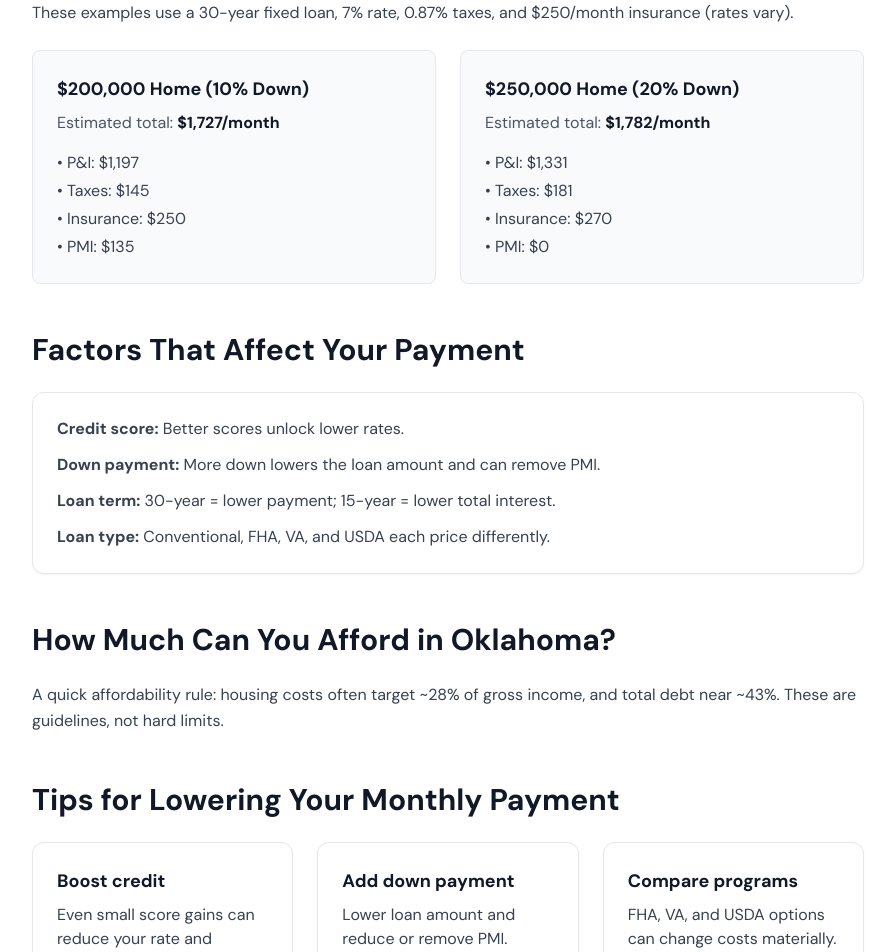
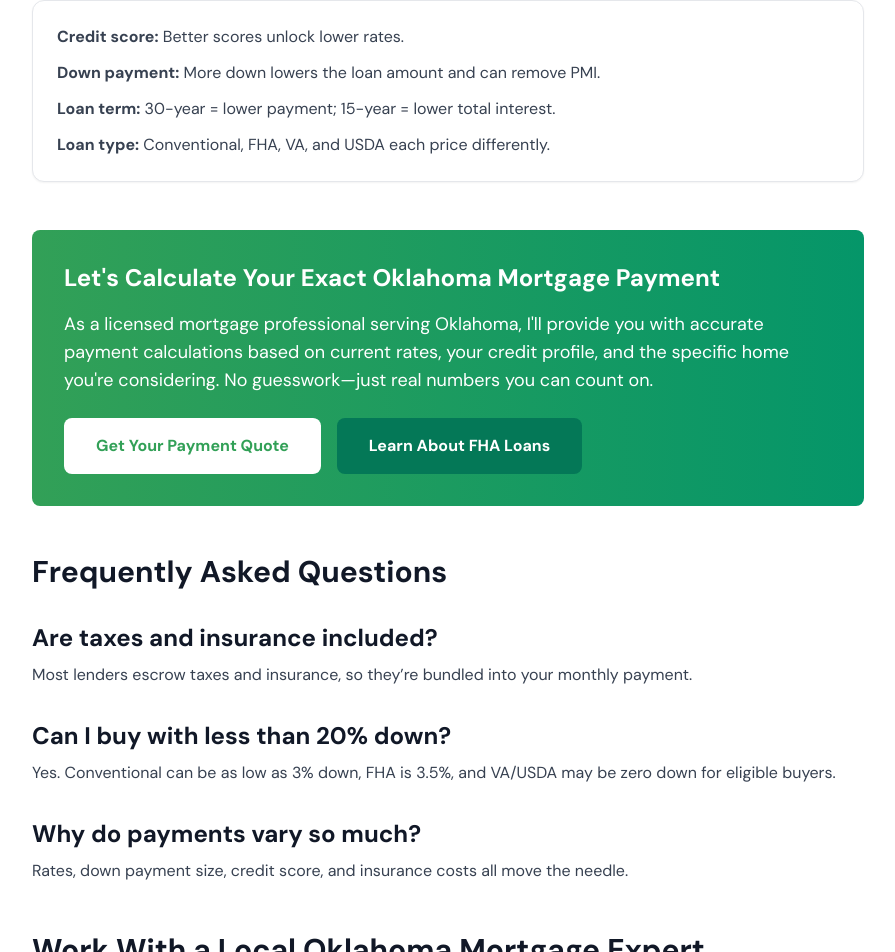
Before and after one commit to colin357/DanielHomeLoans, a Next.js app: page /articles/mortgage-calculator-oklahoma in a window 1280 px wide. Shown: the part 2624-3576 px from the top of the page, without its empty margins (192-1087 px from the left). Built offline with nearby package versions, Linux system fonts and the light colour scheme.

Commit message:
Update page.tsx

```diff
--- a/app/articles/mortgage-calculator-oklahoma/page.tsx
+++ b/app/articles/mortgage-calculator-oklahoma/page.tsx
@@ -151,35 +151,6 @@ export default function MortgageCalculatorOklahoma() {
             </Link>
           </div>
 
-          <h2 className="text-3xl font-bold text-gray-900 mt-12 mb-6">Sample Payment Calculations for Oklahoma</h2>
-
-          <p className="text-gray-700 leading-relaxed mb-6">
-            These examples use a 30-year fixed loan, 7% rate, 0.87% taxes, and $250/month insurance (rates vary).
-          </p>
-
-          <div className="grid gap-6 md:grid-cols-2 my-6 not-prose">
-            <div className="bg-gray-50 border border-gray-200 rounded-lg p-6">
-              <h4 className="text-lg font-bold text-gray-900 mb-2">$200,000 Home (10% Down)</h4>
-              <p className="text-gray-600 mb-4">Estimated total: <span className="font-semibold text-gray-900">$1,727/month</span></p>
-              <ul className="text-gray-700 space-y-1">
-                <li>• P&amp;I: $1,197</li>
-                <li>• Taxes: $145</li>
-                <li>• Insurance: $250</li>
-                <li>• PMI: $135</li>
-              </ul>
-            </div>
-            <div className="bg-gray-50 border border-gray-200 rounded-lg p-6">
-              <h4 className="text-lg font-bold text-gray-900 mb-2">$250,000 Home (20% Down)</h4>
-              <p className="text-gray-600 mb-4">Estimated total: <span className="font-semibold text-gray-900">$1,782/month</span></p>
-              <ul className="text-gray-700 space-y-1">
-                <li>• P&amp;I: $1,331</li>
-                <li>• Taxes: $181</li>
-                <li>• Insurance: $270</li>
-                <li>• PMI: $0</li>
-              </ul>
-            </div>
-          </div>
-
           <h2 className="text-3xl font-bold text-gray-900 mt-12 mb-6">Factors That Affect Your Payment</h2>
 
           <div className="bg-white border border-gray-200 rounded-xl p-6 shadow-sm not-prose">
@@ -189,36 +160,6 @@ export default function MortgageCalculatorOklahoma() {
               <li><strong>Loan term:</strong> 30-year = lower payment; 15-year = lower total interest.</li>
               <li><strong>Loan type:</strong> Conventional, FHA, VA, and USDA each price differently.</li>
             </ul>
-          </div>
-
-          <h2 className="text-3xl font-bold text-gray-900 mt-12 mb-6">How Much Can You Afford in Oklahoma?</h2>
-
-          <p className="text-gray-700 leading-relaxed mb-6">
-            A quick affordability rule: housing costs often target ~28% of gross income, and total debt near ~43%. These are guidelines, not hard limits.
-          </p>
-
-          <h2 className="text-3xl font-bold text-gray-900 mt-12 mb-6">Tips for Lowering Your Monthly Payment</h2>
-
-          <div className="grid gap-6 md:grid-cols-3 my-6 not-prose">
-            {[
-              {
-                title: "Boost credit",
-                description: "Even small score gains can reduce your rate and payment.",
-              },
-              {
-                title: "Add down payment",
-                description: "Lower loan amount and reduce or remove PMI.",
-              },
-              {
-                title: "Compare programs",
-                description: "FHA, VA, and USDA options can change costs materially.",
-              },
-            ].map((item) => (
-              <div key={item.title} className="rounded-xl border border-gray-200 bg-white p-6 shadow-sm">
-                <h3 className="text-lg font-bold text-gray-900">{item.title}</h3>
-                <p className="mt-2 text-gray-700">{item.description}</p>
-              </div>
-            ))}
           </div>
 
           {/* Final CTA */}
```
